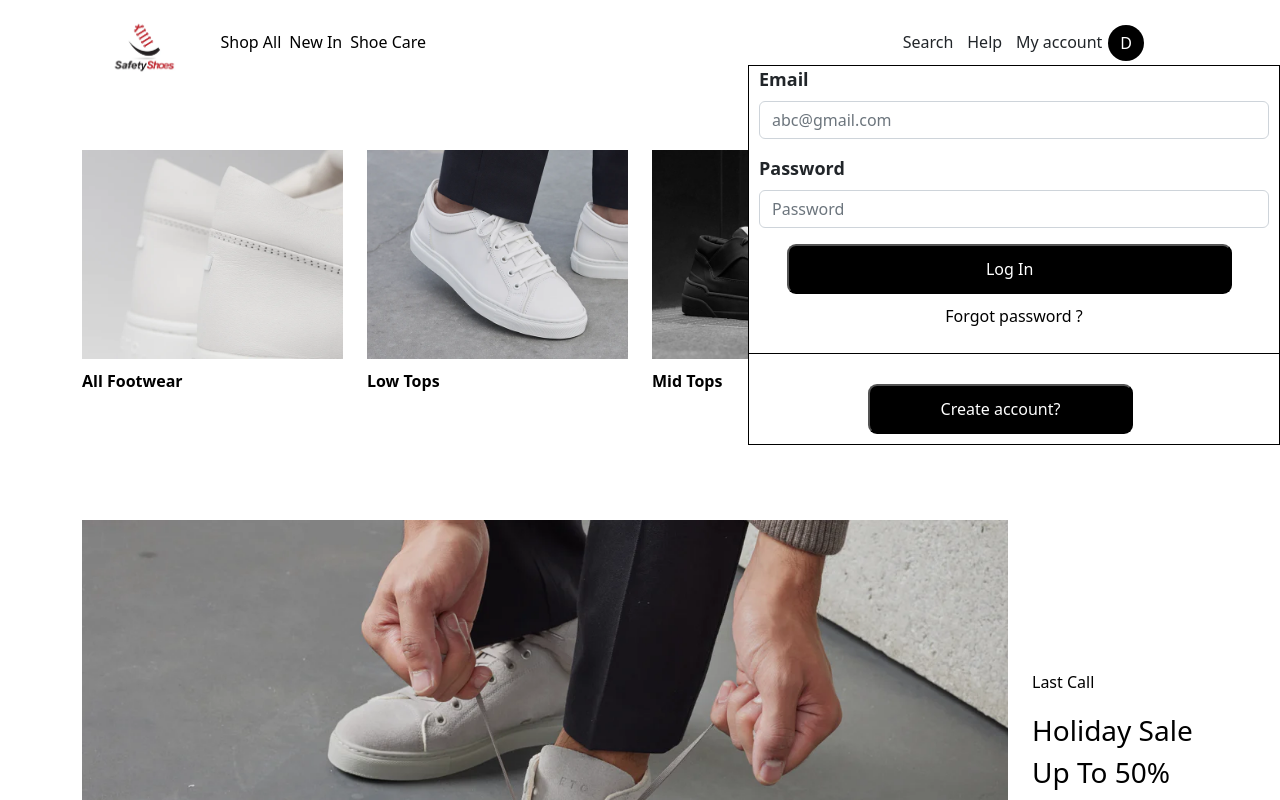
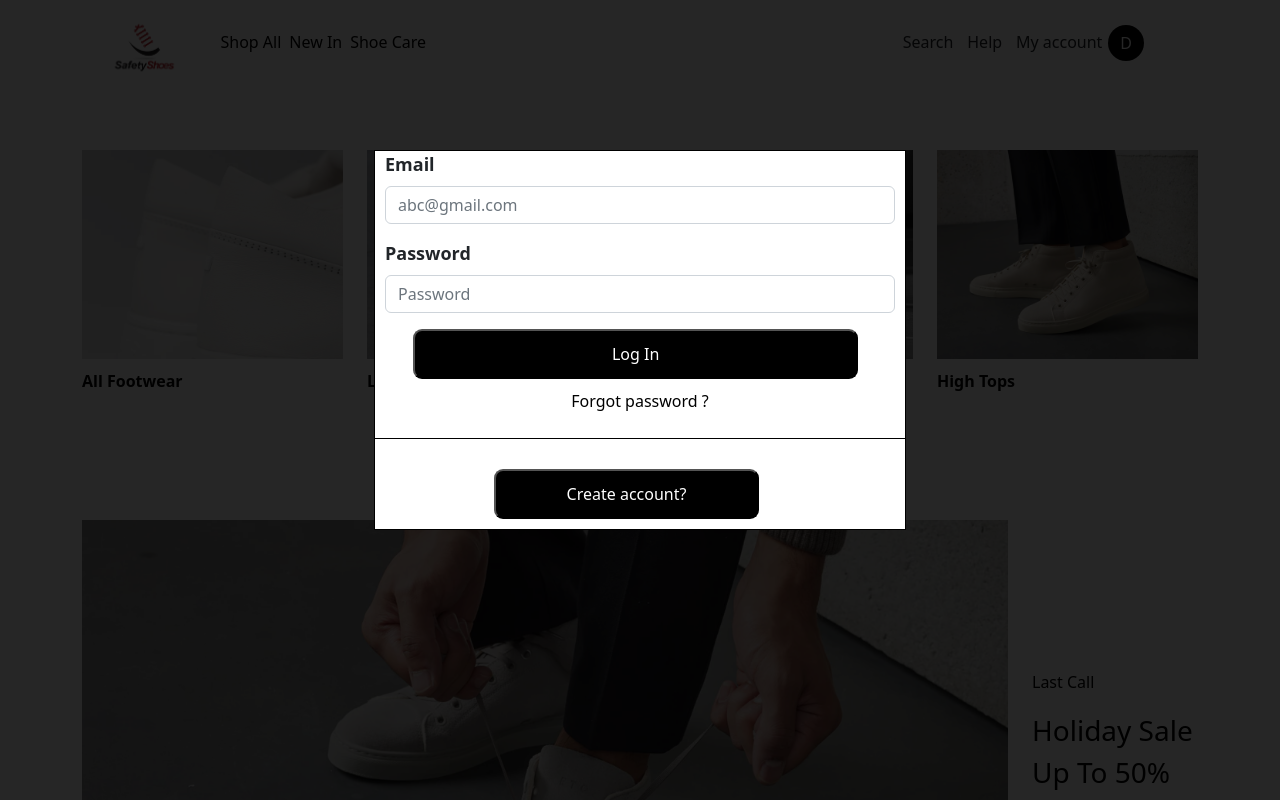
Before and after one commit to nguyen-ducduy269/newproject, a website built with Vite: page index.html in a window 1280 px wide. Both pictures are taken after a click on the element "My account". Shown: the top 800 px of the page. Built offline with nearby package versions, Linux system fonts and the light colour scheme.

Commit message:
nội dung bài học

```diff
--- a/index.html
+++ b/index.html
@@ -88,6 +88,7 @@
         <i class="fa-solid fa-xmark"></i>
       </div>
     </div>
+    <div class="accnt">
       <div class="header-account">
         <div class="mb-3">
           <label for="" class="form-label">Email</label>
@@ -115,6 +116,8 @@
           <a href="">Forgot password ?</a>
         </div>
         <button class="create-account">Create account?</button>
+      </div>
+      <div class="layout"></div>
     </div>
 
     <main>
--- a/main.js
+++ b/main.js
@@ -18,7 +18,7 @@ $(".help-close").on("click", function () {
   y.css("top", "-350px");
 });
 // account
-let z = $(".header-account");
+let z = $(".accnt");
 $(".account").on("click", function () {
-  z.css("right", "0");
+  z.css("display", "block");
 });
--- a/style.css
+++ b/style.css
@@ -143,27 +143,32 @@ body a {
   padding-bottom: 15px;
 }
 /* header-account */
+.accnt {
+  position: fixed;
+  width: 100%;
+  height: 1000px;
+  top: 0;
+}
+.accnt .layout {
+  width: 100%;
+  height: 100%;
+  background-color: #000000d9;
+  position: absolute;
+}
+.accnt {
+  display: none;
+}
 .header-account {
   width: 532px;
   height: 380px;
   background-color: white;
   position: fixed;
-  top: 65px;
-  right: -532px;
   border: 1px solid black;
-  transition: 1s;
+  z-index: 1;
+  left: 50%;
+  top: 150px;
+  transform: translateX(-50%);
 }
-/* .header-account::before {
-  content: "";
-  position: absolute;
-  top: 0;
-  bottom: 0;
-  right: 0;
-  left: 0;
-  width: 100%;
-  height: 100%;
-  background-color: black;
-} */
 .header-account .log-in {
   width: 84%;
   height: 50px;
```
Lines whose indentation alone changed are shown as unchanged.
